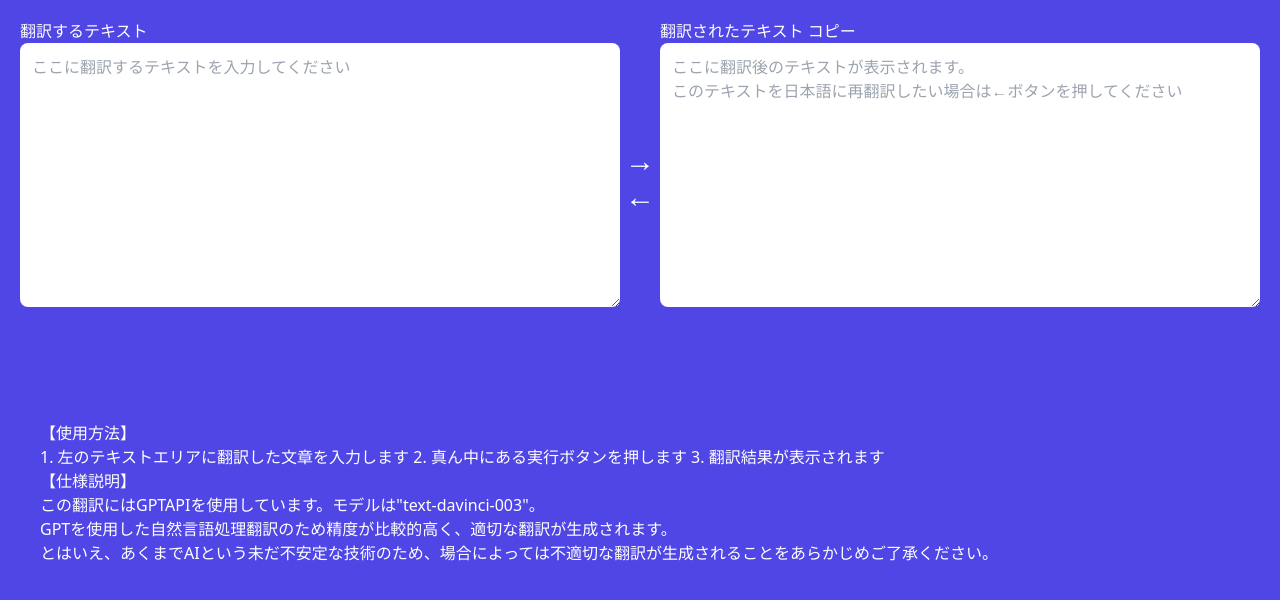
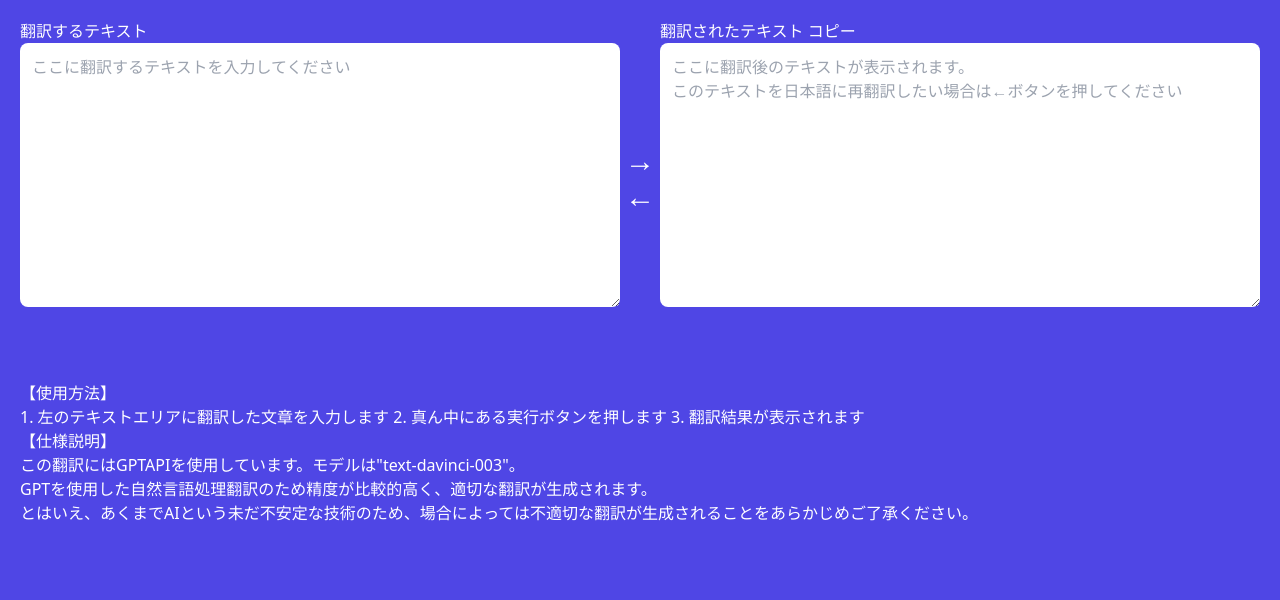
Before and after one commit to shi0n0/multi-translate-app, a Django app: page / in a window 1280 px wide. Shown: the part 65-665 px from the top of the page. Run offline with Django 4.2, Linux system fonts and the light colour scheme; some libraries are stand-ins or nearby versions.

Commit message:
Adjust width

```diff
--- a/GPT_Translate/templates/base.html
+++ b/GPT_Translate/templates/base.html
@@ -139,6 +139,6 @@
     </header>
     <main>{% block content %} {% endblock %}</main>
 
-    <div class="m-10">{% block subcontent %} {% endblock %}</div>
+    <div class="pr-5 pl-5">{% block subcontent %} {% endblock %}</div>
   </body>
 </html>
```
